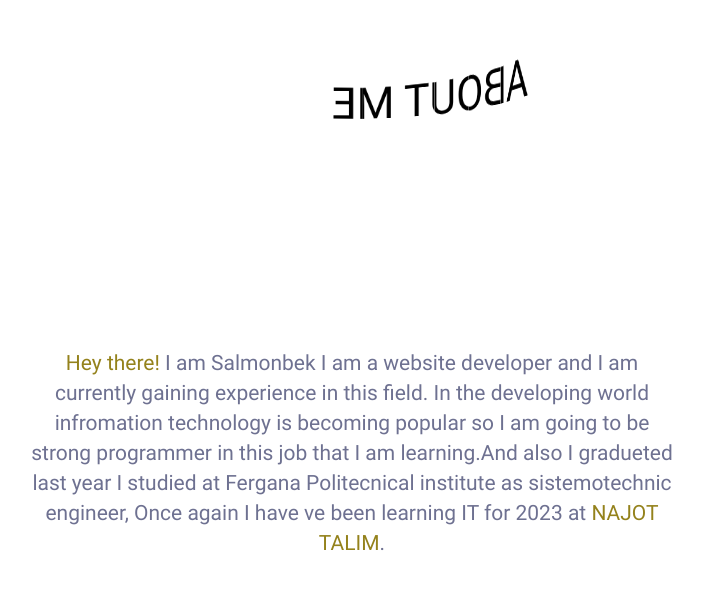
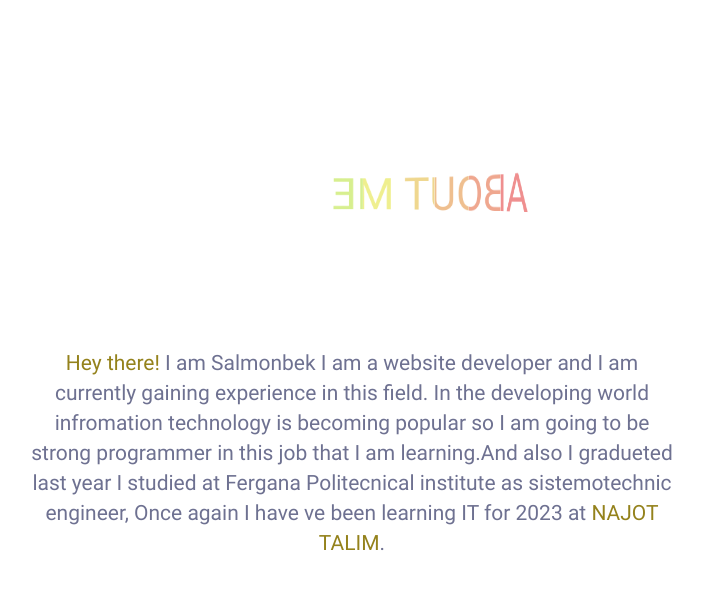
Before and after one commit to salmonbek/portfolio, a React (Vite) app: page / in a window 1280 px wide. Shown: the part 1031-1620 px from the top of the page, without its empty margins (288-991 px from the left). Built offline with nearby package versions, Linux system fonts and the light colour scheme.

Commit message:
text-color

```diff
--- a/src/components/main/Main.scss
+++ b/src/components/main/Main.scss
@@ -120,6 +120,7 @@
           display: flex;
           transform-style: preserve-3d;
           animation: rotate 4s infinite linear;
+          margin-bottom: -250px;
         }
         @keyframes rotate {
           to {
@@ -146,7 +147,7 @@
           font-size: 60px;
           width: max-content;
           color: hsl(var(--hue), 75%, 75%);
-          color: #000000;
+          // color: #000000;
         }
 
         @for $i from 0 to 24 {
@@ -159,6 +160,7 @@
 
         p {
           font-family: Roboto;
+
           margin-right: auto;
           margin-left: auto;
           font-size: 21px;
```
